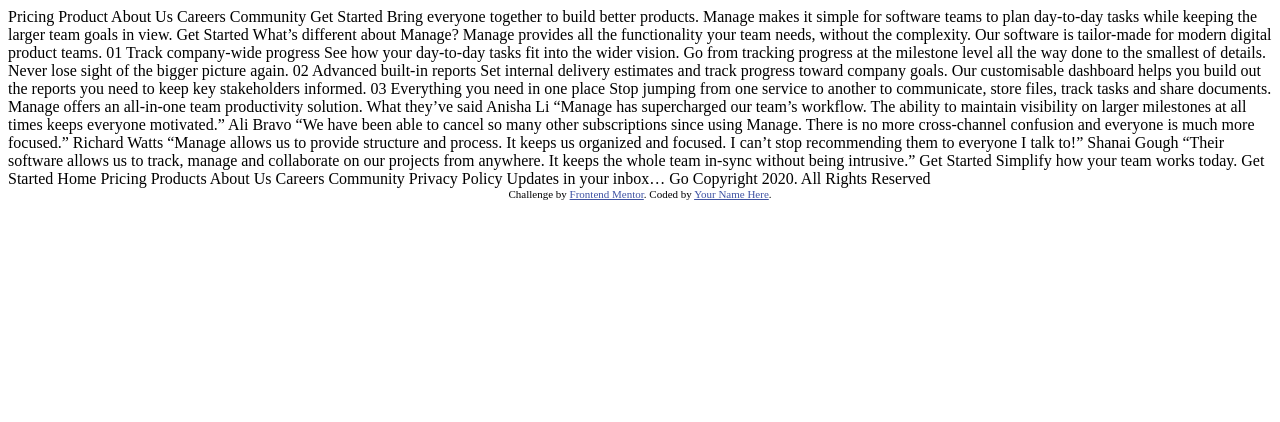
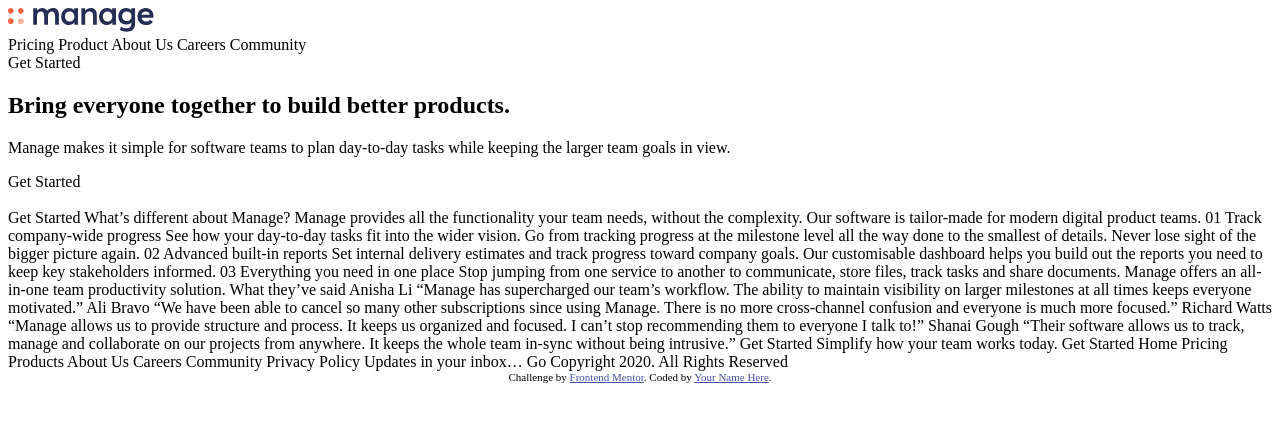
Before and after one commit to CarlosFabianG/manage-landing-page, a plain HTML site: page index.html in a window 1280 px wide. Drawn offline with Linux system fonts and the light colour scheme.

Commit message:
estructura del contenido del header

```diff
--- a/index.html
+++ b/index.html
@@ -15,19 +15,39 @@
   </style>
 </head>
 <body>
+  <header>
+    <nav>
+    <img src="./images/logo.svg">
+    <div>
+      <span>Pricing</span>
+      <span>Product</span>
+      <span>About Us</span>
+      <span>Careers</span>
+      <span>Community</span>
+    </div>
+    <a>Get Started</a>
+  </nav>
 
-  Pricing
-  Product
-  About Us
-  Careers
-  Community
+  <section>
+    <div>
+      <h1>Bring everyone together to build better products.</h1>
+      <p>Manage makes it simple for software teams to plan day-to-day
+      tasks while keeping the larger team goals in view.</p>
+      <a>Get Started</a>
+    </div>
+    <div>
+      <img>
+    </div>
+  </section>
 
-  Get Started
+  </header>
 
-  Bring everyone together to build better products.
 
-  Manage makes it simple for software teams to plan day-to-day
-  tasks while keeping the larger team goals in view.
+
+
+
+
+
 
   Get Started
 
```
